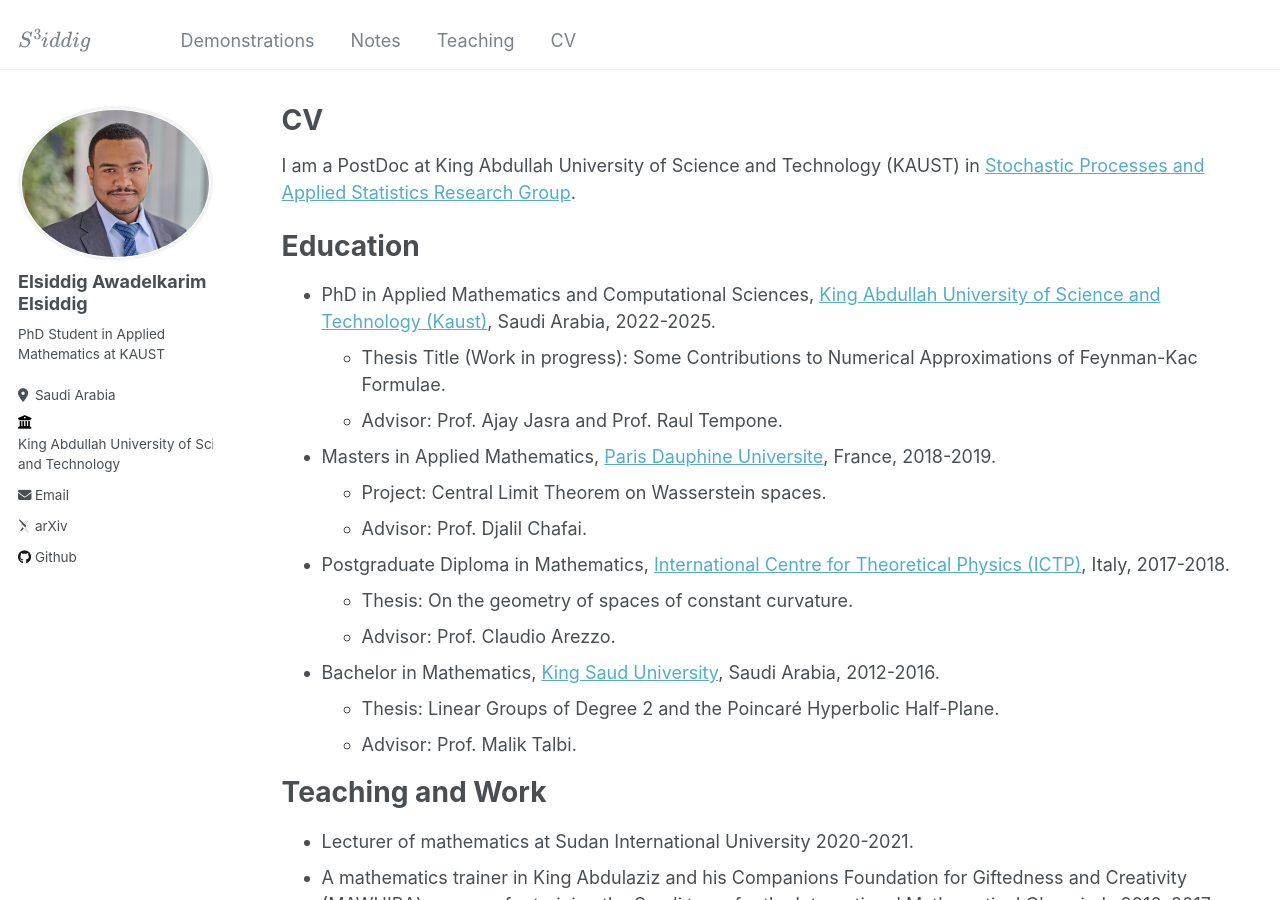
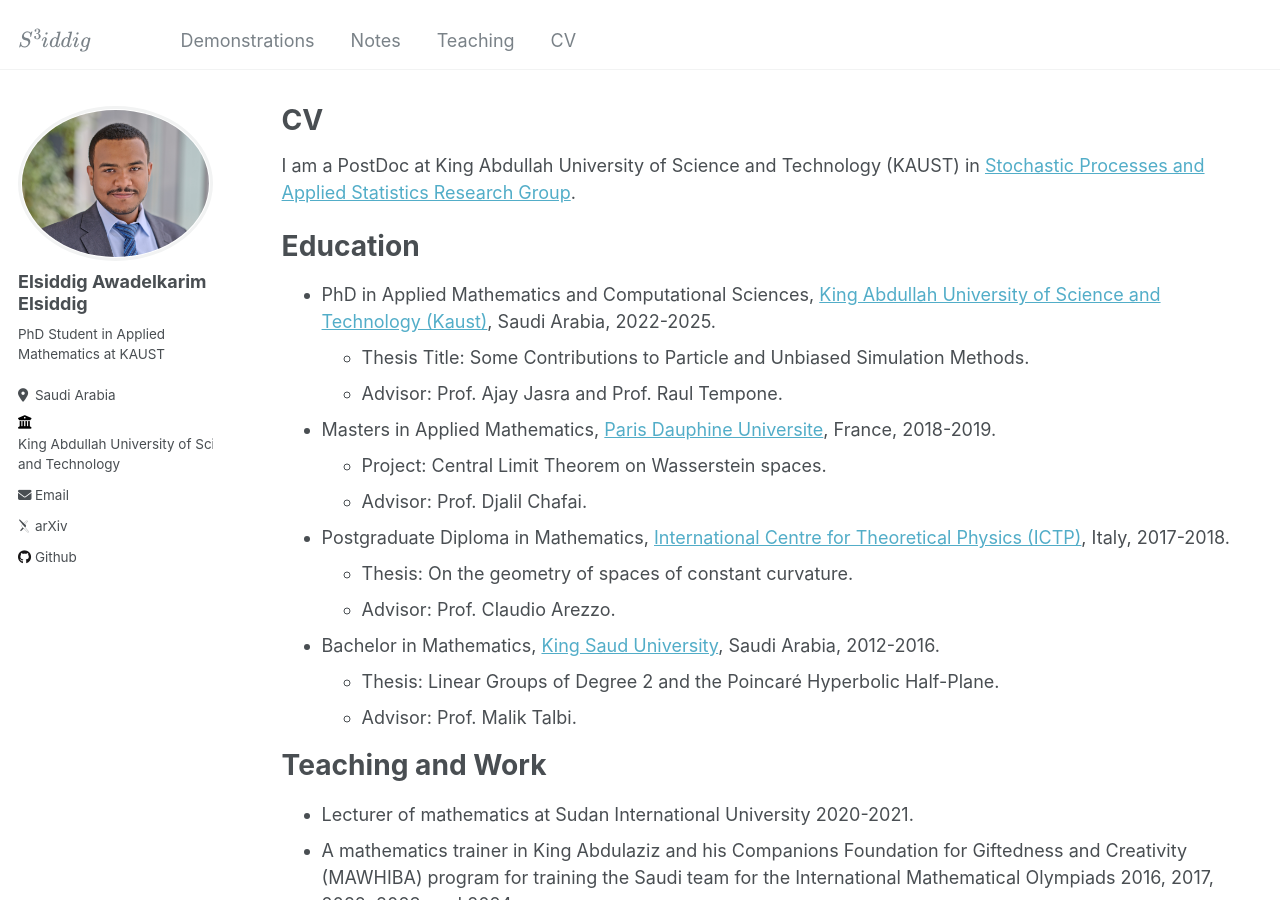
Before and after one commit to siddigss/siddigss.github.io, a Jekyll site: the page built from _pages/cv.md, in a window 1280 px wide and 900 px high. Built offline with Jekyll 4.4.1, drawn with Linux system fonts in a browser that asks for light colours; some web fonts are replaced.

Commit message:
Update cv.md

```diff
--- a/_pages/cv.md
+++ b/_pages/cv.md
@@ -14,7 +14,7 @@ I am a PostDoc at King Abdullah University of Science and Technology (KAUST) in
 Education
 ======
 * PhD in Applied Mathematics and Computational Sciences, [King Abdullah University of Science and Technology (Kaust)](https://www.kaust.edu.sa/en/), Saudi Arabia, 2022-2025.
-    * Thesis Title (Work in progress): Some Contributions to Numerical Approximations of Feynman-Kac Formulae.
+    * Thesis Title: Some Contributions to Particle and Unbiased Simulation Methods.
     * Advisor: Prof. Ajay Jasra and Prof. Raul Tempone.
 * Masters in Applied Mathematics, [Paris Dauphine Universite](https://dauphine.psl.eu/en/), France, 2018-2019.
     * Project: Central Limit Theorem on Wasserstein spaces.
```
